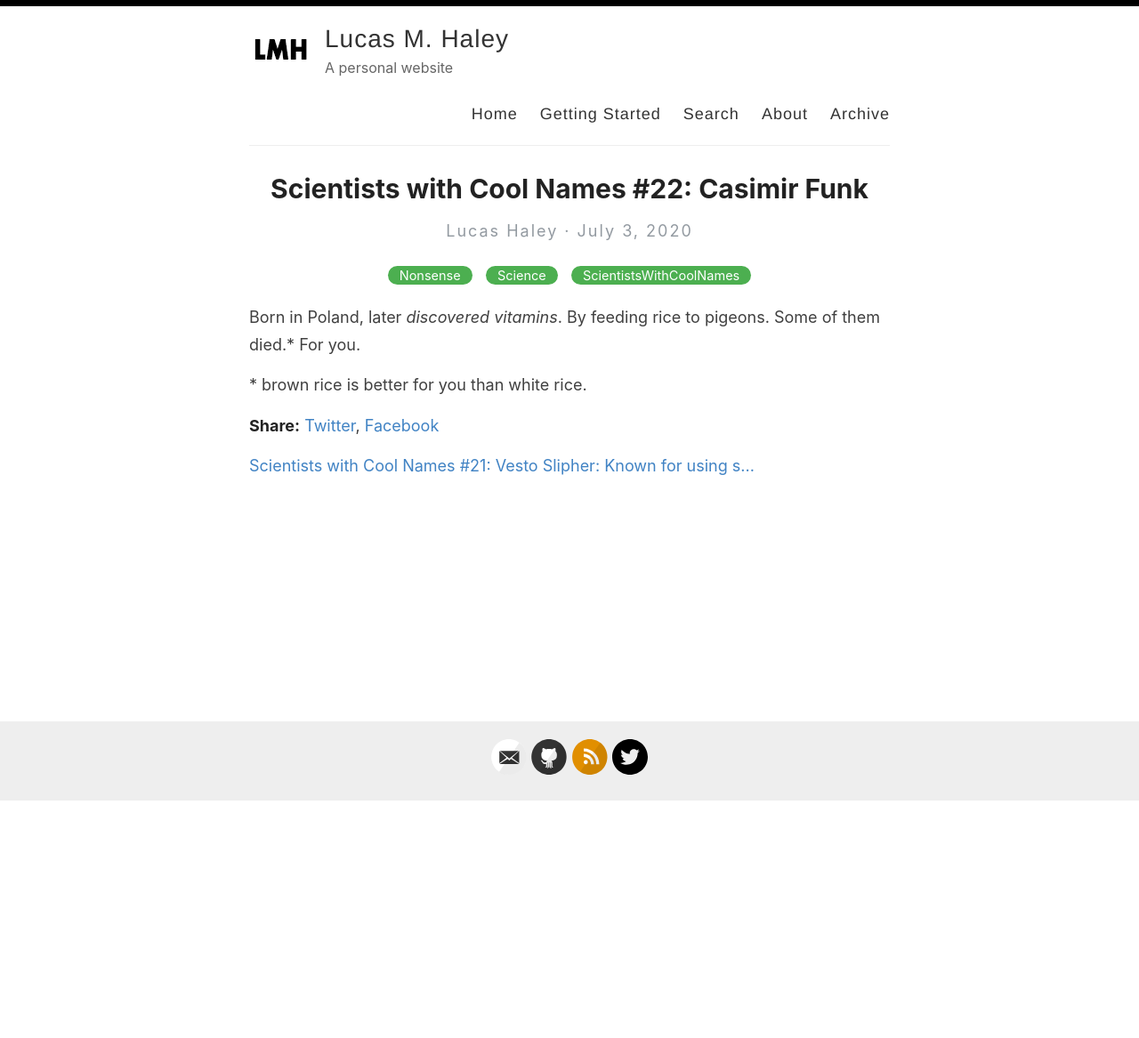
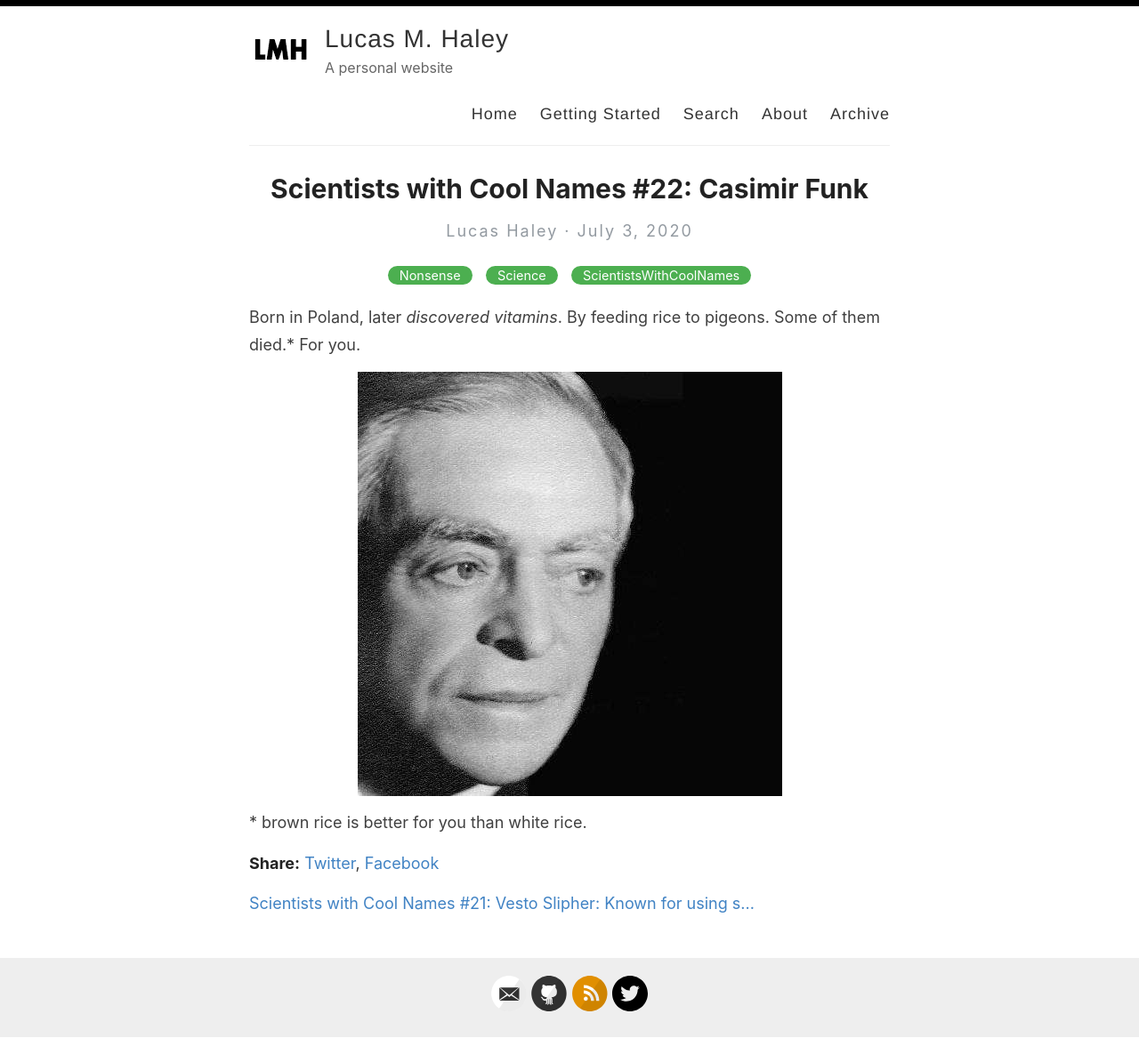
Before and after one commit to lucashaley/lucashaley.github.io, a Jekyll site: the page built from _posts/2020-07-03-scientists-with-cool-names-22-casimir-funk.md, in a window 1280 px wide. Shown: the whole page at 89% size. Built offline with Jekyll 4.4.1, drawn with Linux system fonts in a browser that asks for light colours; before the commit the page ends 901 px from its top, so only the background shows below that.

Commit message:
Update from Forestry.io lucashaley@yahoo.com updated _posts/2020-07-03-scientists-with-cool-names-22-casimir-funk.md

```diff
--- a/_posts/2020-07-03-scientists-with-cool-names-22-casimir-funk.md
+++ b/_posts/2020-07-03-scientists-with-cool-names-22-casimir-funk.md
@@ -13,4 +13,6 @@ similar_pages:
 ---
 Born in Poland, later _discovered vitamins_. By feeding rice to pigeons. Some of them died.* For you.
 
+![](/uploads/funk-xxxl.jpg)
+
 \* brown rice is better for you than white rice.
```
